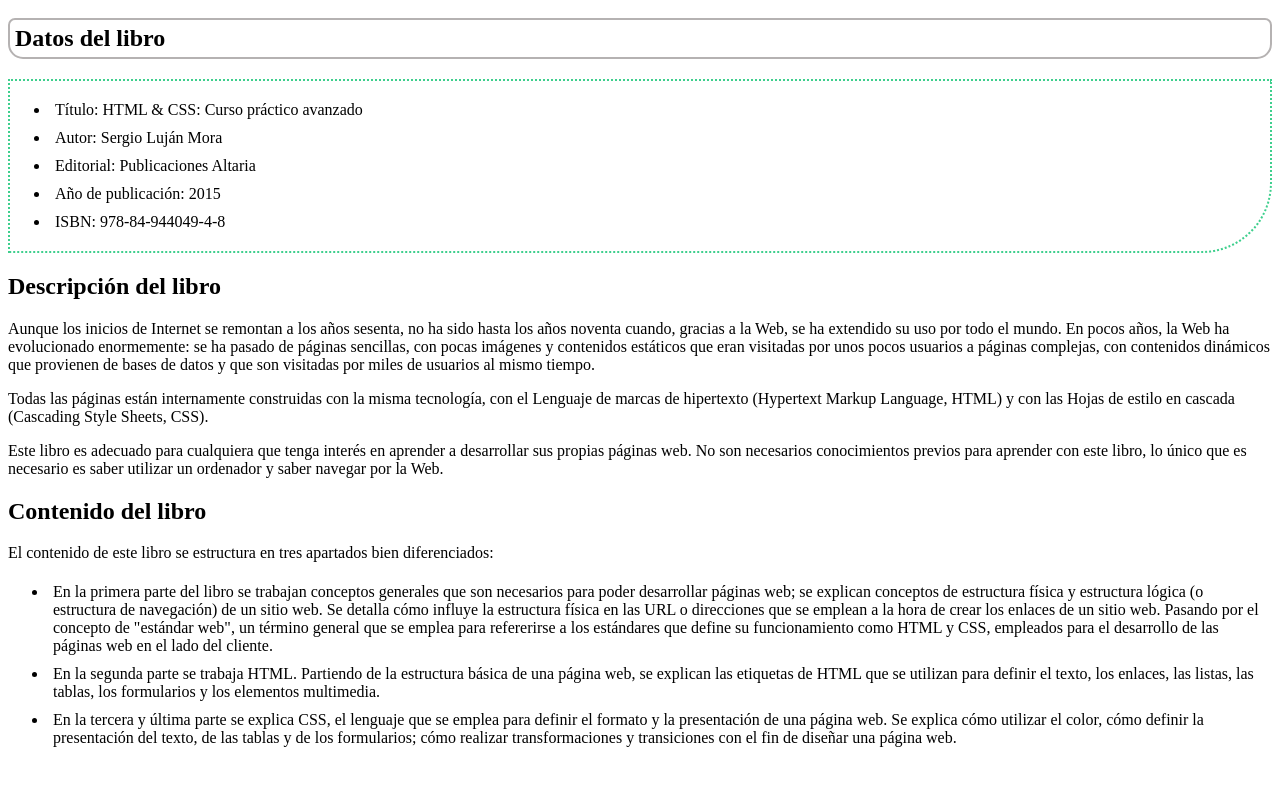
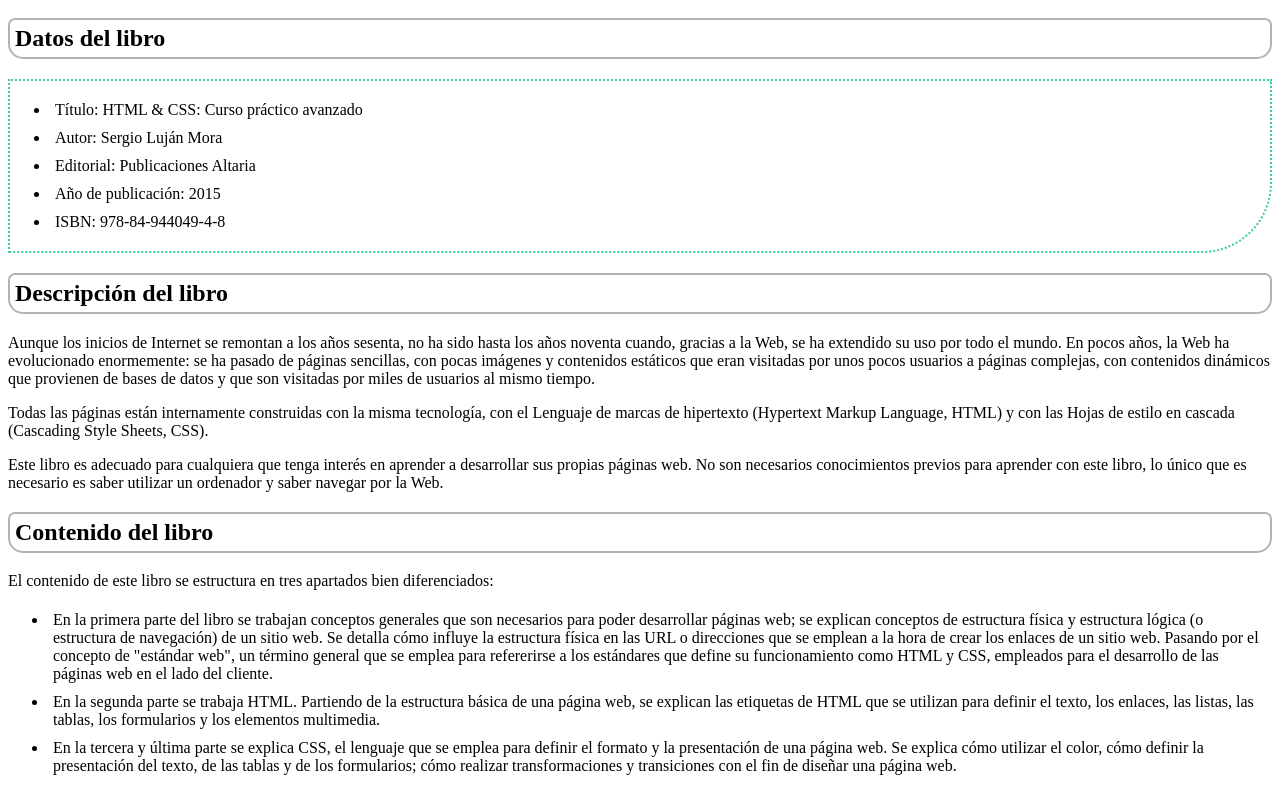
Before and after one commit to gezam/Tarea2Gema, a plain HTML site: page index.html in a window 1280 px wide. Shown: the part 96-892 px from the top of the page. Before the commit the page ends 864 px from the top, so only its background shows below. Drawn offline with Linux system fonts and the light colour scheme.

Commit message:
Cajas a textos principales

```diff
--- a/index.html
+++ b/index.html
@@ -18,7 +18,7 @@
         <li>Año de publicación: 2015</li>
         <li>ISBN: 978-84-944049-4-8</li>
     </ul>
-    <h2>Descripción del libro</h2>
+    <h2 class="figura2">Descripción del libro</h2>
     <p>
         Aunque los inicios de Internet se remontan a los años sesenta, no ha sido hasta los años noventa cuando, gracias a la Web, se ha extendido su uso por todo el mundo. En pocos años, la Web ha evolucionado enormemente: se ha pasado de páginas sencillas, con pocas imágenes y contenidos estáticos que eran visitadas por unos pocos usuarios a páginas complejas, con contenidos dinámicos que provienen de bases de datos y que son visitadas por miles de usuarios al mismo tiempo.
     </p>
@@ -28,7 +28,7 @@
     <p>
         Este libro es adecuado para cualquiera que tenga interés en aprender a desarrollar sus propias páginas web. No son necesarios conocimientos previos para aprender con este libro, lo único que es necesario es saber utilizar un ordenador y saber navegar por la Web.
     </p>
-    <h2>Contenido del libro</h2>
+    <h2 class="figura2">Contenido del libro</h2>
     <p>
         El contenido de este libro se estructura en tres apartados bien diferenciados:
     </p>
```
